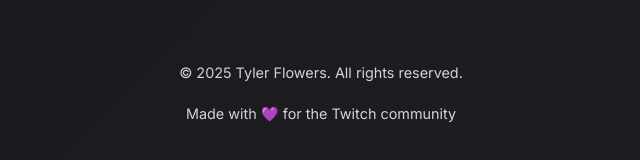
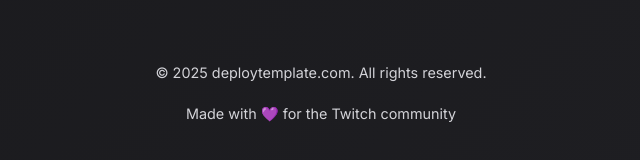
Before and after one commit to goldstargamingtv-droid/twitch-ad-crusher, a website: page index.html in a window 1280 px wide. Shown: the part 3113-3273 px from the top of the page, 319-959 px from the left. Drawn offline with Linux system fonts and the light colour scheme.

Commit message:
Update index.html

```diff
--- a/index.html
+++ b/index.html
@@ -432,7 +432,7 @@
         </div>
 
         <footer>
-            <p>© 2025 Tyler Flowers. All rights reserved.</p>
+            <p>© 2025 deploytemplate.com. All rights reserved.</p>
             <p style="margin-top: 8px;">Made with 💜 for the Twitch community</p>
         </footer>
     </div>
```
